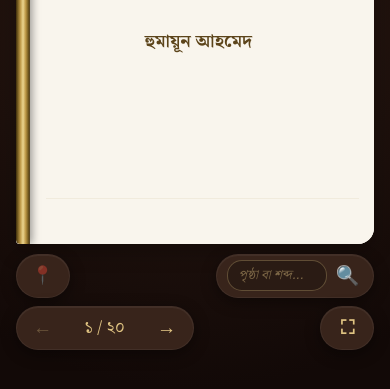
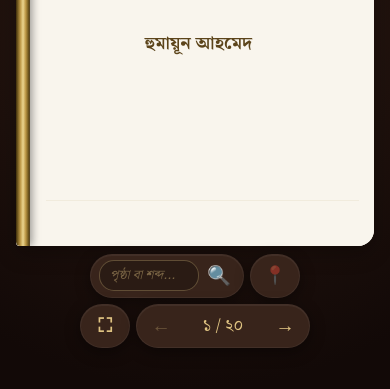
Before and after one commit to mostafa9153/book, a plain HTML site: page index.html in a window 390 px wide. Shown: the part 429-818 px from the top of the page. Drawn offline with Linux system fonts and the light colour scheme.

Commit message:
fix: reorder mobile controls - search/bookmark top, fullscreen/nav bottom

```diff
--- a/index.html
+++ b/index.html
@@ -64,22 +64,28 @@
 
     <!-- Controls below the book (hidden in fullscreen) -->
     <div class="controls-overlay" id="controls">
-      <!-- Bookmark Controls -->
-      <div class="control-group bookmark-controls">
-        <button class="bookmark-btn" id="goToBookmarkBtn" title="বুকমার্ক করা পৃষ্ঠায় যান">
-          <span class="icon">📍</span>
-        </button>
-      </div>
-
-      <!-- Search & Jump Controls -->
+      <!-- Row 1: Search & Bookmark -->
+      <div class="controls-row">
         <div class="control-group search-controls">
           <input type="text" id="searchInput" placeholder="পৃষ্ঠা বা শব্দ..." title="শব্দ বা পৃষ্ঠা নম্বর লিখে খুঁজুন">
           <button class="control-btn" id="searchBtn" title="খুঁজুন / পৃষ্ঠা পরিবর্তন করুন">
             <span class="icon">🔍</span>
           </button>
         </div>
+        <div class="control-group bookmark-controls">
+          <button class="bookmark-btn" id="goToBookmarkBtn" title="বুকমার্ক করা পৃষ্ঠায় যান">
+            <span class="icon">📍</span>
+          </button>
+        </div>
+      </div>
 
-      <!-- Navigation Controls -->
+      <!-- Row 2: Fullscreen & Page Navigation -->
+      <div class="controls-row">
+        <div class="control-group">
+          <button class="control-btn" id="fullscreenBtn" title="ফুলস্ক্রিন মোড">
+            <span class="icon">⛶</span>
+          </button>
+        </div>
         <div class="control-group nav-controls">
           <button class="control-btn nav-btn" id="prevPageBtn" title="Previous Page (পূর্ববর্তী পৃষ্ঠা)">
             <span class="arrow">←</span>
@@ -89,12 +95,6 @@
             <span class="arrow">→</span>
           </button>
         </div>
-
-      <!-- Fullscreen Toggle -->
-      <div class="control-group">
-        <button class="control-btn" id="fullscreenBtn" title="ফুলস্ক্রিন মোড">
-          <span class="icon">⛶</span>
-        </button>
       </div>
     </div>
 
--- a/style.css
+++ b/style.css
@@ -420,12 +420,21 @@
    ========================================================================== */
 .controls-overlay {
   display: flex;
-  justify-content: space-between;
+  flex-direction: column;
   align-items: center;
   width: var(--book-width);
-  margin-top: 25px;
+  margin-top: 20px;
+  gap: 8px;
   z-index: 10;
   transition: opacity 0.3s ease, visibility 0.3s ease;
+}
+
+.controls-row {
+  display: flex;
+  justify-content: center;
+  align-items: center;
+  width: 100%;
+  gap: 8px;
 }
 
 .control-group {
@@ -791,18 +800,20 @@
   }
 
   .controls-overlay {
-    width: 92vw;
-    flex-direction: row;
-    flex-wrap: wrap;
-    gap: 8px;
-    margin-top: 10px;
+    width: 94vw;
+    gap: 6px;
+    margin-top: 8px;
+  }
+
+  .controls-row {
+    gap: 6px;
   }
 
   .control-group {
     justify-content: center;
     flex-wrap: nowrap;
     gap: 4px;
-    padding: 5px 10px;
+    padding: 5px 8px;
   }
 
   .bookmark-ribbon {
```
Lines whose indentation alone changed are shown as unchanged.
